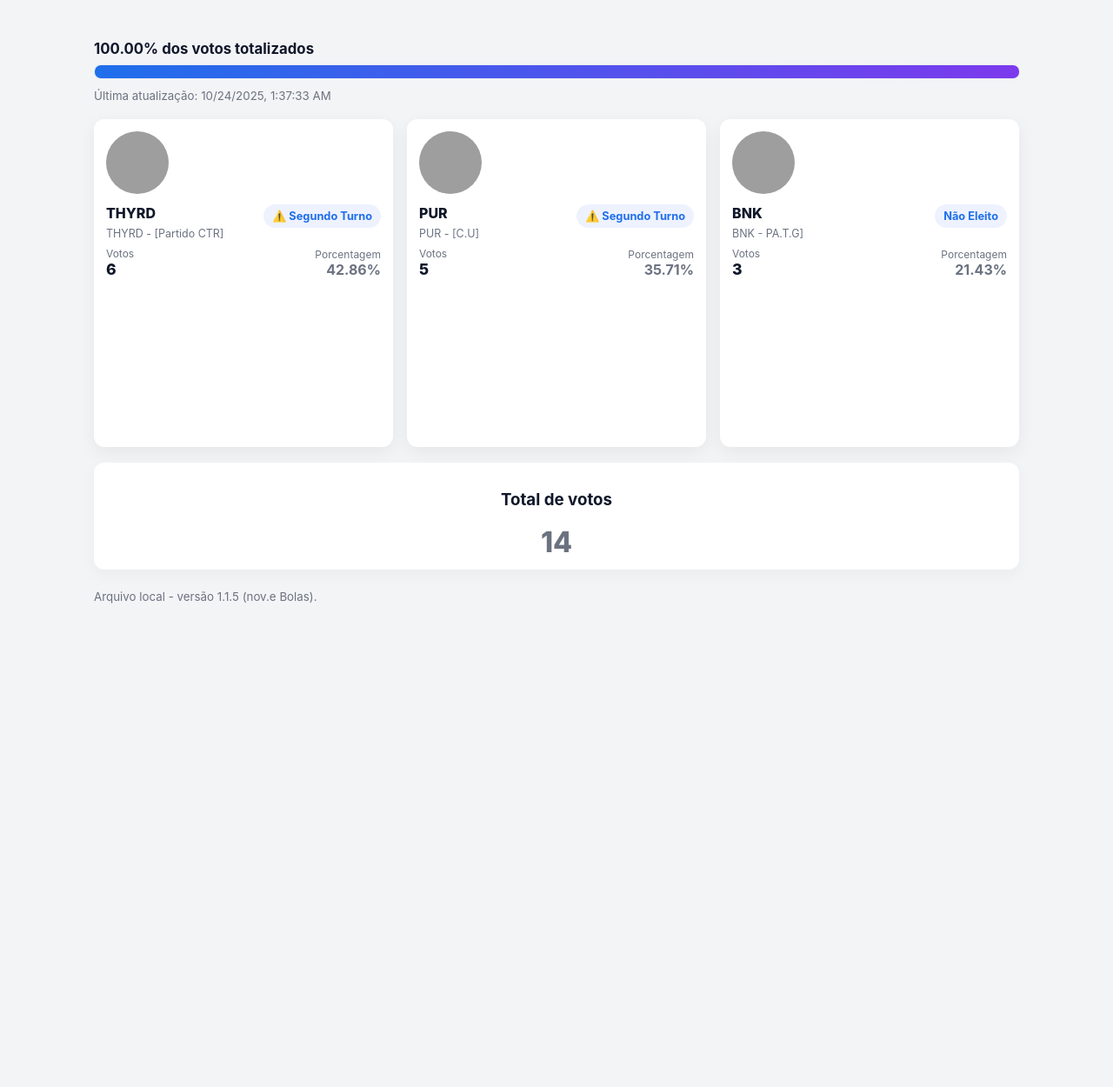
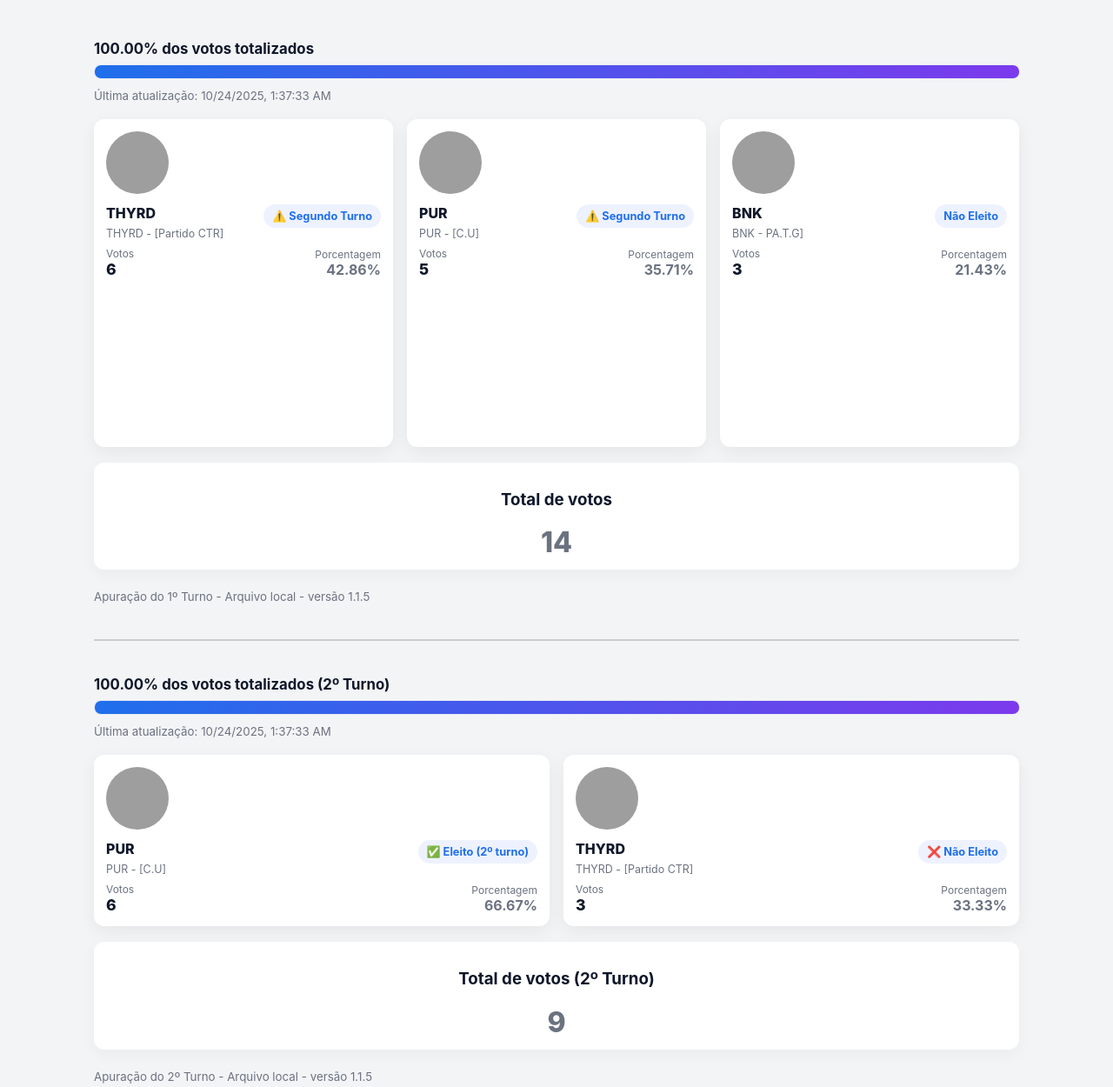
Before and after one commit to KuromoriOficial/resultados.URNAS, a plain HTML site: page index.html in a window 1280 px wide. Shown: the whole page at 87% size. Before the commit the page ends 800 px from the top, so only its background shows below. Drawn offline with nearby package versions, Linux system fonts and the light colour scheme; grey boxes are pictures that could not be loaded.

Commit message:
Version 4.5

```diff
--- a/index.html
+++ b/index.html
@@ -4,14 +4,16 @@
 <head>
   <meta charset="utf-8" />
   <meta name="viewport" content="width=device-width,initial-scale=1" />
-  <title>Apuração - BNK / PUR / THYRD</title>
+  <title>Apuração - 1º e 2º Turno</title>
   <link rel="stylesheet" href="style.css">
-  <!-- Chart.js -->
   <script src="https://cdn.jsdelivr.net/npm/chart.js@4.4.0/dist/chart.umd.min.js"></script>
 </head>
 
 <body>
   <main class="container">
+    <!-- ========================== -->
+    <!-- 1º TURNO (ORIGINAL) -->
+    <!-- ========================== -->
     <header class="topbar">
       <div class="status">
         <h2 id="sectionsText">0% dos votos totalizados</h2>
@@ -34,11 +36,132 @@
     </section>
 
     <footer class="footer">
-      <small>Arquivo local - versão 1.1.5 (nov.e Bolas).</small>
+      <small>Apuração do 1º Turno - Arquivo local - versão 1.1.5</small>
+    </footer>
+
+    <hr style="margin:40px 0;border:none;border-top:2px solid #ccc;">
+
+    <!-- ========================== -->
+    <!-- 2º TURNO (CÓPIA NOVA) -->
+    <!-- ========================== -->
+    <header class="topbar">
+      <div class="status">
+        <h2 id="sectionsText2">0% dos votos totalizados (2º Turno)</h2>
+        <div class="progressWrap">
+          <div class="progressBar" id="progressBar2"></div>
+        </div>
+        <small id="lastUpdate2">Última atualização: —</small>
+      </div>
+    </header>
+
+    <section class="candidates" id="candidates2">
+      <!-- Candidate cards do 2º turno -->
+    </section>
+
+    <section class="charts">
+      <div class="chartCard small">
+        <h3>Total de votos (2º Turno)</h3>
+        <div class="totalBox" id="totalBox2">0</div>
+      </div>
+    </section>
+
+    <footer class="footer">
+      <small>Apuração do 2º Turno - Arquivo local - versão 1.1.5</small>
     </footer>
   </main>
 
   <script src="script.js"></script>
+
+  <!-- ========================== -->
+  <!-- SCRIPT DO 2º TURNO -->
+  <!-- ========================== -->
+  <script>
+    document.addEventListener('DOMContentLoaded', () => {
+      // Votos do segundo turno
+      const totalVotos2 = 9;
+      const votos2 = {
+        PUR: 6,
+        THYRD: 3
+      };
+
+      const candidatesWrap2 = document.getElementById('candidates2');
+      const totalBox2 = document.getElementById('totalBox2');
+      const sectionsText2 = document.getElementById('sectionsText2');
+      const progressBar2 = document.getElementById('progressBar2');
+      const lastUpdate2 = document.getElementById('lastUpdate2');
+
+      const somaVotos2 = votos2.PUR + votos2.THYRD;
+      const porcentagens2 = {
+        PUR: ((votos2.PUR / somaVotos2) * 100).toFixed(2),
+        THYRD: ((votos2.THYRD / somaVotos2) * 100).toFixed(2)
+      };
+
+      const candidatos2 = [
+        { id: 'PUR', name: 'PUR', party: 'PUR - [C.U]', photo: 'https://i.ibb.co/gZB1ZzXq/Screenshot-12.png', votos: votos2.PUR, percent: porcentagens2.PUR },
+        { id: 'THYRD', name: 'THYRD', party: 'THYRD - [Partido CTR]', photo: 'https://i.ibb.co/WW1DYk6J/oiieee.png', votos: votos2.THYRD, percent: porcentagens2.THYRD }
+      ].sort((a, b) => b.votos - a.votos);
+
+      candidatesWrap2.innerHTML = '';
+      candidatos2.forEach((c, index) => {
+        const status = index === 0 ? '✅ Eleito (2º turno)' : '❌ Não Eleito';
+
+        const card = document.createElement('article');
+        card.className = 'candidateCard';
+        card.innerHTML = `
+          <div class="avatar"><img src="${c.photo}" alt="${c.name}"></div>
+          <div class="info">
+            <div class="nameRow">
+              <div>
+                <div class="name">${c.name}</div>
+                <div class="party">${c.party}</div>
+              </div>
+              <div>
+                <div class="badge">${status}</div>
+              </div>
+            </div>
+            <div class="votesRow">
+              <div>
+                <div style="font-size:0.75rem;color:var(--muted)">Votos</div>
+                <div class="votes">${c.votos.toLocaleString()}</div>
+              </div>
+              <div style="text-align:right">
+                <div style="font-size:0.75rem;color:var(--muted)">Porcentagem</div>
+                <div class="percent">${c.percent}%</div>
+              </div>
+            </div>
+          </div>`;
+
+
+
+        candidatesWrap2.appendChild(card);
+      });
+
+      totalBox2.textContent = somaVotos2.toLocaleString();
+      const apuracaoPercent2 = ((somaVotos2 / totalVotos2) * 100).toFixed(2);
+      sectionsText2.textContent = `${apuracaoPercent2}% dos votos totalizados (2º Turno)`;
+      progressBar2.style.width = `${apuracaoPercent2}%`;
+      lastUpdate2.textContent = `Última atualização: ${new Date().toLocaleString()}`;
+
+      const ctx2 = document.getElementById('barChart2').getContext('2d');
+      new Chart(ctx2, {
+        type: 'bar',
+        data: {
+          labels: candidatos2.map(c => c.name),
+          datasets: [{
+            label: 'Votos (2º turno)',
+            data: candidatos2.map(c => c.votos),
+            borderRadius: 8,
+            barThickness: 28,
+            backgroundColor: ['#22c55e', '#f59e0b']
+          }]
+        },
+        options: {
+          responsive: true,
+          plugins: { legend: { display: false } },
+          scales: { y: { beginAtZero: true } }
+        }
+      });
+    });
+  </script>
 </body>
-
 </html>
```
